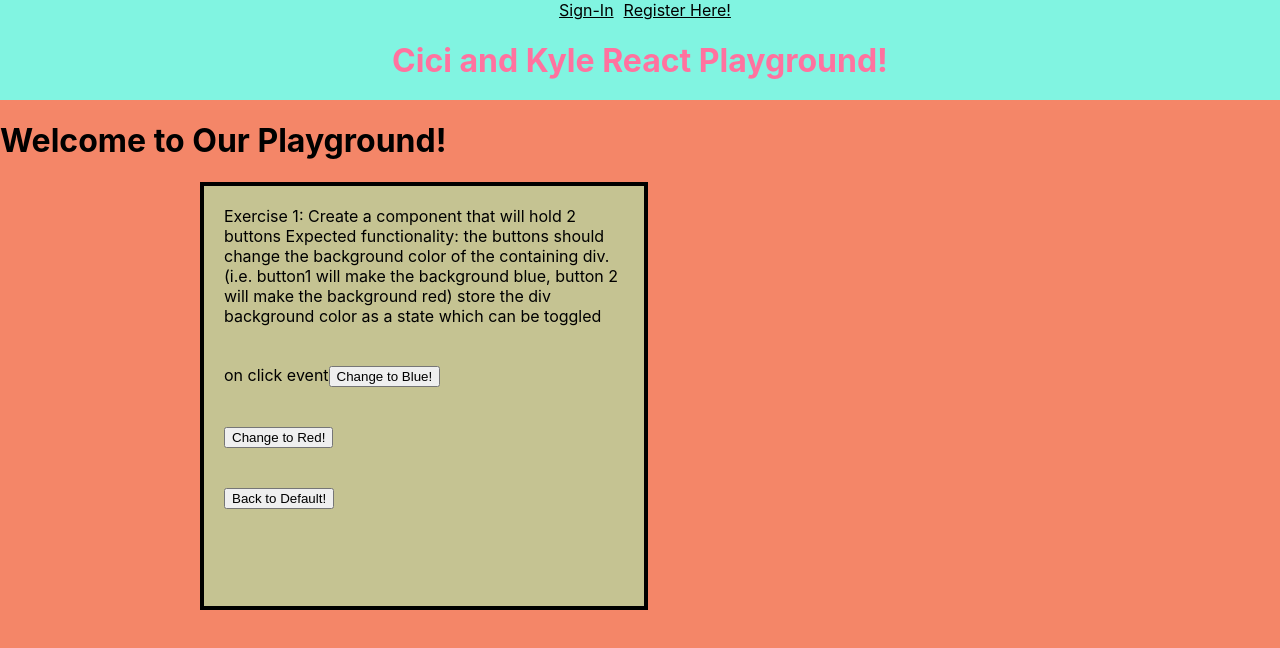
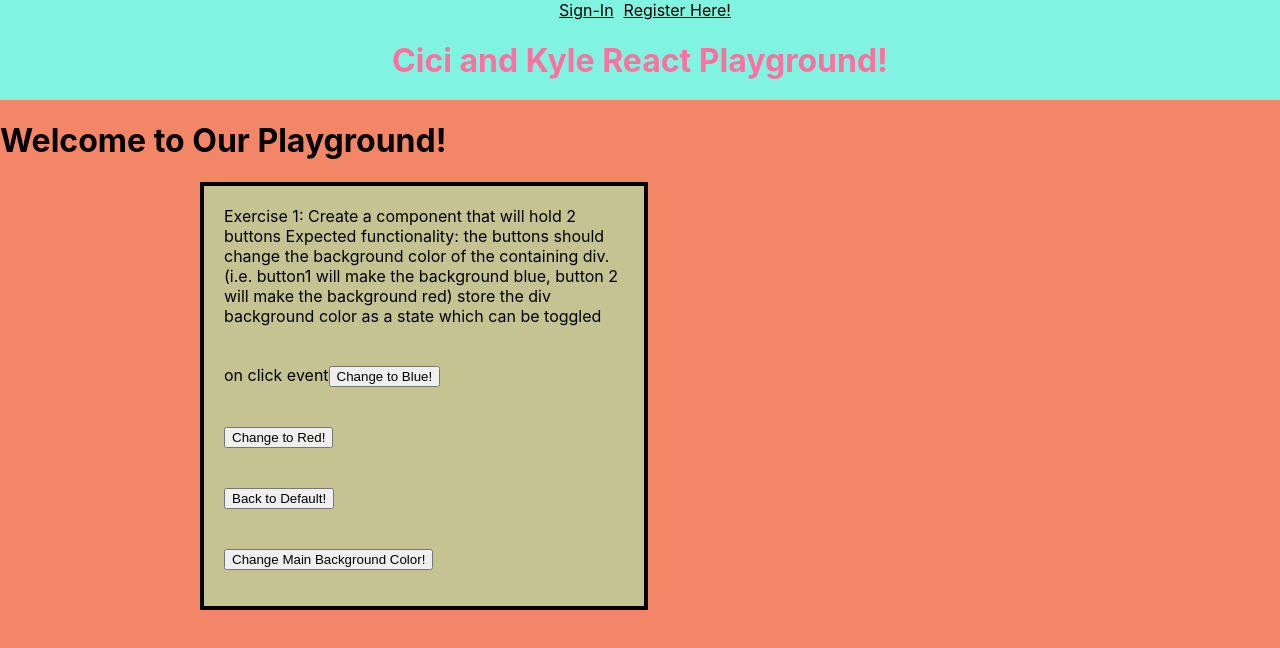
Before and after one commit to C-KWebsit/react_practice, a React (Create React App) app: page /playground in a window 1280 px wide. Shown: the top 648 px of the page. Built offline with nearby package versions, Linux system fonts and the light colour scheme.

Commit message:
added another button

```diff
--- a/src/Components/Exercise1.js
+++ b/src/Components/Exercise1.js
@@ -25,17 +25,27 @@ export default class Exercise1 extends Component {
                 Exercise 1: Create a component that will hold 2 buttons
                 Expected functionality: the buttons should change the background color of the containing div. (i.e. button1 will make the background blue, button 2 will make the background red)
                 store the div background color as a state which can be toggled on click event
+
                 <button
                     onClick={()=> this.handleColorChange("#4F6D7A")}//call back function AND THEN call the handleChange function...pass one paramater as the color you would like!  CALL BACK FUNCTION IS NECESSARY HERE!!!!!
-
+                     //syntax for when calling a function from INSIDE the scope of this component
                     className="exercise-1-button">
                     Change to Blue!</button><br/>
+
                 <button
                     onClick={() => this.handleColorChange("#9A031E")} //call back function AND THEN call the handleChange function...pass one paramater as the color you would like!  CALL BACK FUNCTION IS NECESSARY HERE!!!!!
+                     //syntax for when calling a function from INSIDE the scope of this component
                  className="exercise-1-button">Change to Red!</button><br/>
+
                  <button
                     onClick={() => this.handleColorChange("#C5C392")}//call back function AND THEN call the handleChange function...pass one paramater as the color you would like!  CALL BACK FUNCTION IS NECESSARY HERE!!!!!
+                    //syntax for when calling a function from INSIDE the scope of this component
                   className="exercise-1-button">Back to Default!
+                 </button><br/>
+
+                 <button
+                    onClick={this.props.handleColorChange} //syntax for when calling a function from OUTSIDE the scope of this component
+                    className="exercise-1-button"> Change Main Background Color!
                  </button>
                 </div>
             </div>
--- a/src/Components/Playground.js
+++ b/src/Components/Playground.js
@@ -2,14 +2,26 @@ import React, { Component } from 'react'
 import Exercise1 from './Exercise1.js';
 
 export default class Playground extends Component {
+    state = { //here we set the initial state of our Playground background color to a pink color...we want this to change
+        color: "#F48668"
+    }
 
-
+    handleColorChange = () => {
+        //this function should be invoked when user hits a button,  call back function that takes in one parameter (col),
+        //we are setting the State to change on click to the color defined in the onClick event listener.
+        //We are going to pass this function DOWN TO EXERCISE1.js
+        this.setState({
+            color: "#E3B505"
+        });
+    }
 
     render() {
         return (
-            <div>
+            <div //inline styling is dynamically changed by using this.state.color...you can also just hard-code a color
+            style={{backgroundColor: this.state.color}}>
                 <h1>Welcome to Our Playground!</h1>
-                    <Exercise1/>
+                    <Exercise1 //here we are sending the handleColorChange call back function as a prop...we defined setState to yellow
+                        handleColorChange={this.handleColorChange}/>
             </div>
         )
     }
```
